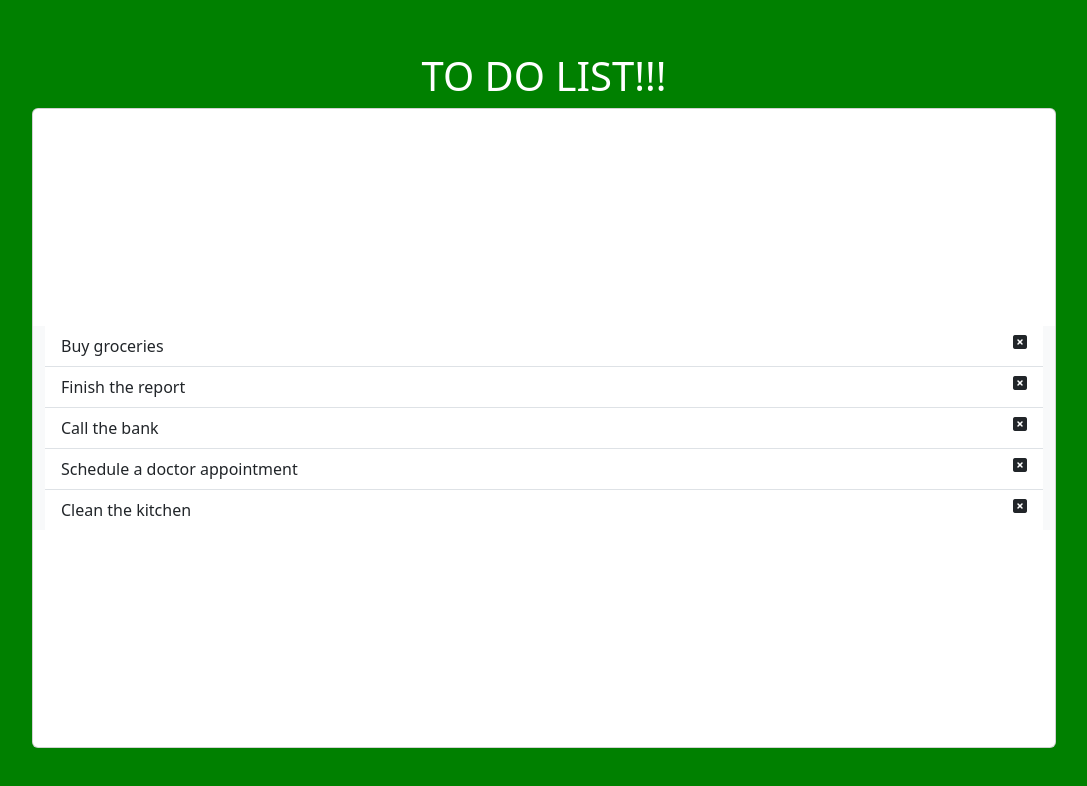
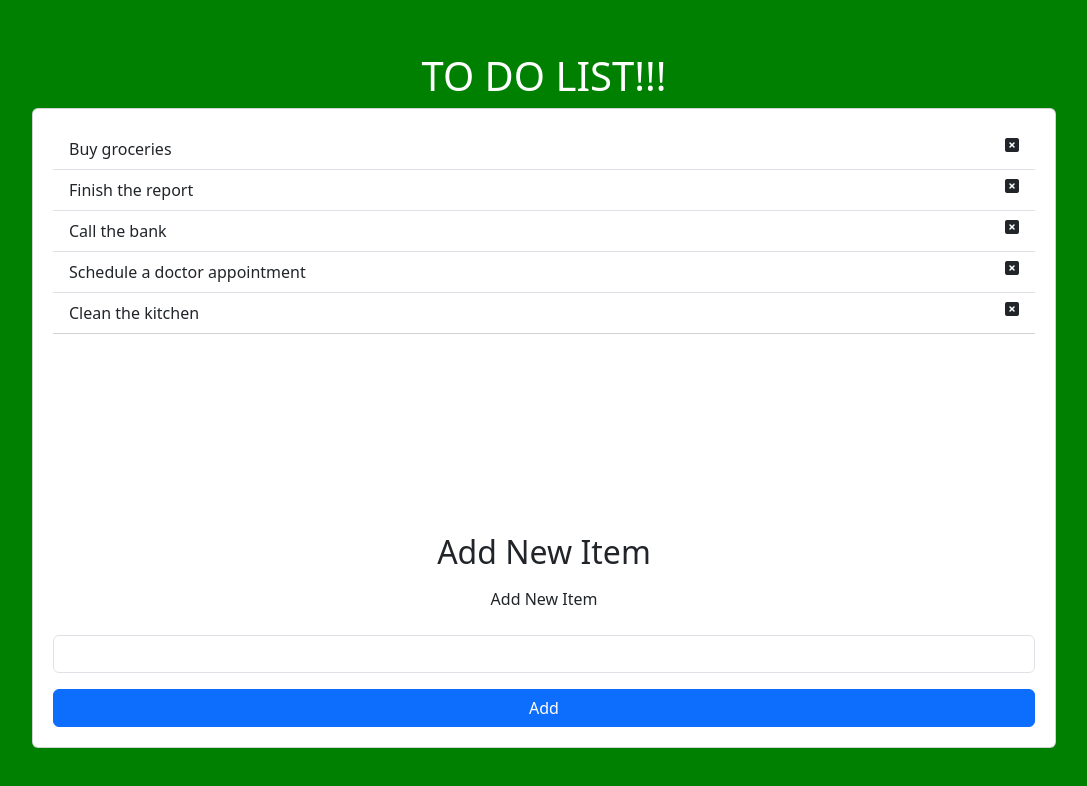
Before and after one commit to lorenzoguerra01/vue-todolist, a plain HTML site: page index.html in a window 1280 px wide. Shown: the whole page, without its empty margins (96-1183 px from the left). Drawn offline with nearby package versions, Linux system fonts and the light colour scheme.

Commit message:
add addToDo with enter event

```diff
--- a/css/style.css
+++ b/css/style.css
@@ -55,9 +55,9 @@ a {
     height: 80vh !important;
     width: 80%;
     overflow: auto;
-    justify-content: center;
-    align-items: center;
-
+    padding: 20px;
+    justify-content: space-between;
+    flex-direction: column;
 }
 
 .ms_box {
--- a/index.html
+++ b/index.html
@@ -31,8 +31,7 @@
     <div id="app" class="ms_screen text-center">
         <h1 class="text-white">TO DO LIST!!!</h1>
         <div class="card ms_card">
-            <main class="container my-4 bg-light">
-                <ul class="list-group list-group-flush">
+                <ul class="list-group list-group-flush overflow-y-scroll ">
                     <li class="list-group-item d-flex justify-content-between " v-for="(item, index) in toDo" :key="item.id">
                         <span :class="{ 'text-decoration-line-through': item.done}" @click="toggleDone(item.id)"
                             class="pointer">
@@ -41,7 +40,14 @@
                         <i class="fa-solid fa-square-xmark ms_pointer" @click="removeItem(item.id)"></i>
                     </li>
                 </ul>
-            </main>
+                <div>
+                    <h2>Add New Item</h2>
+                    <div class="d-flex flex-column gap-3 mt-3 ">
+                        <label for="todotext" class="form-label">Add New Item</label>
+                        <input type="text" class="form-control" id="todotext" v-model="itemText" @keyup.enter="addToDo">
+                        <button class="btn btn-primary" @click="addToDo">Add</button>
+                    </div>
+                </div>
         </div>
     </div>
 </body>
--- a/js/script.js
+++ b/js/script.js
@@ -6,6 +6,7 @@ createApp({
     data() {
         return {
             toDo,
+            itemText: ''
         }
     },
     methods: {
@@ -21,6 +22,22 @@ createApp({
                 this.toDo.splice(i, 1);
             }
         },
+        addToDo() {
+            const newobj = {
+                id: null, //generare id
+                text: this.itemText,
+                done: false
+            }
+            let nextId = 0;
+            this.toDo.forEach((el) => {
+                if (nextId < el.id) {
+                    nextId = el.id;
+                }
+            });
+            newobj.id = nextId + 1;
+            this.toDo.push(newobj);
+            this.itemText = '';
+        }
     },
     mounted() {
 
```
